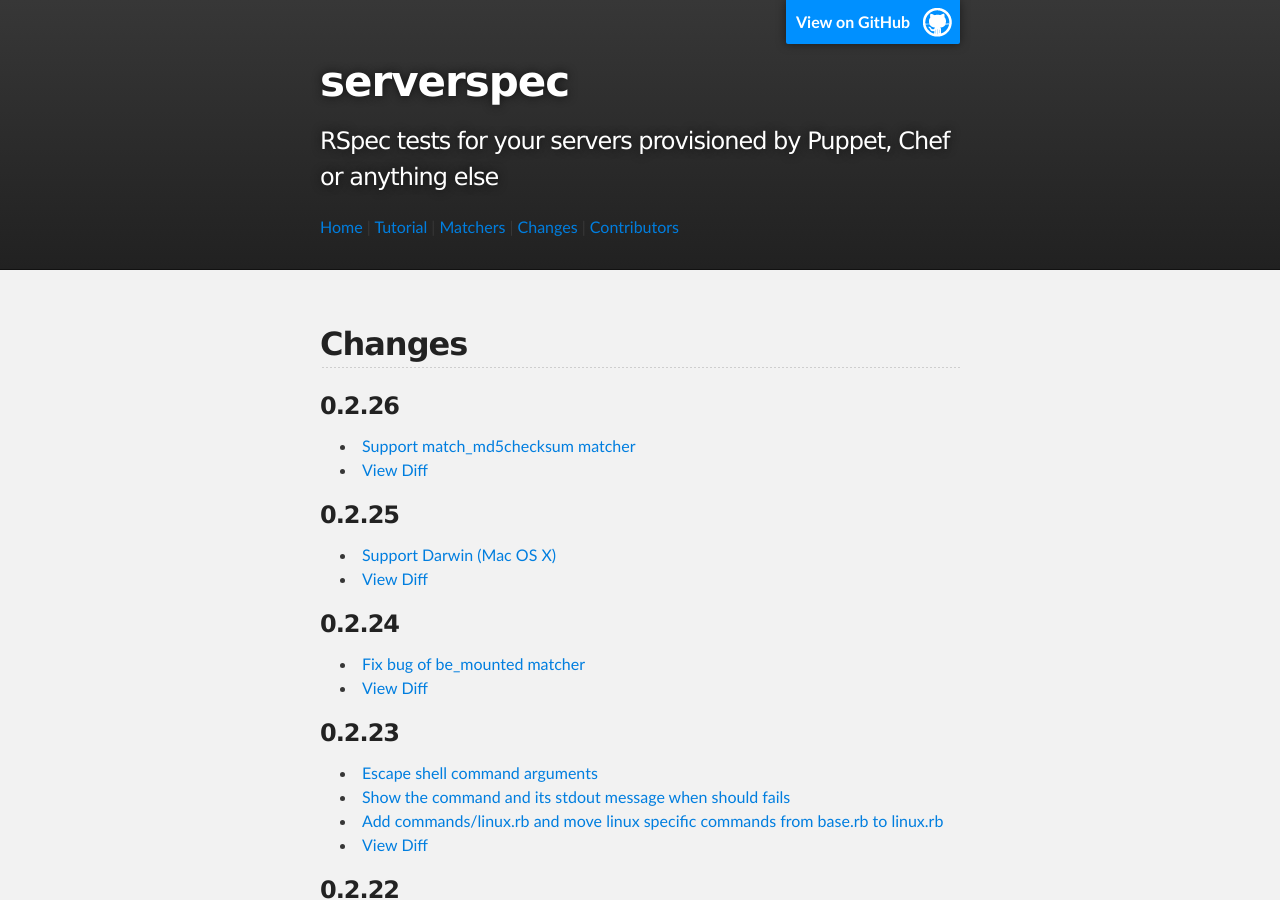
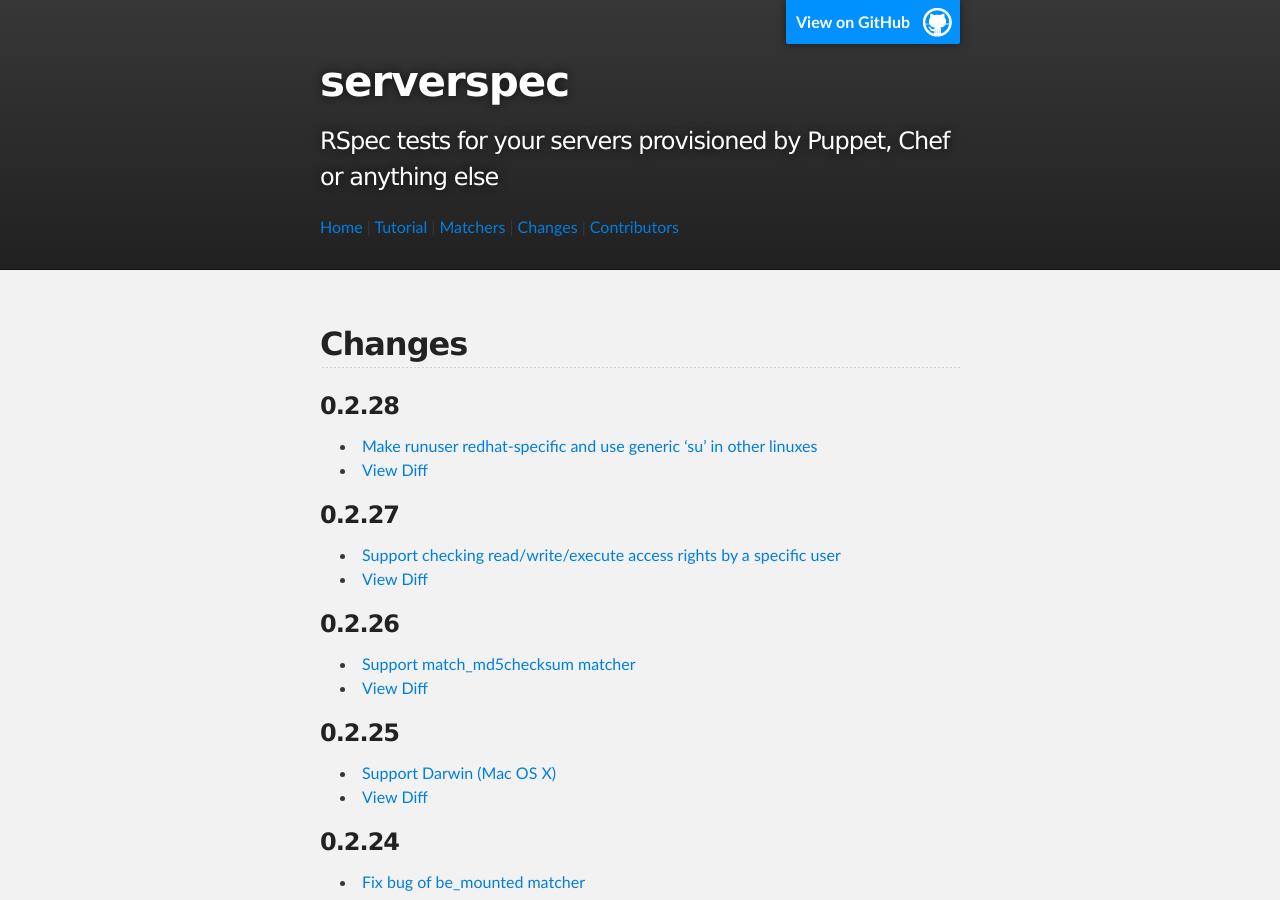
Before and after one commit to serverspec/serverspec.github.io, a Jekyll site: the page built from changes.md, in a window 1280 px wide and 900 px high. Built offline with Jekyll 4.4.1, drawn with Linux system fonts in a browser that asks for light colours; Markdown is read by kramdown in place of the engine named in the settings.

Commit message:
Add changes of v0.2.27 and v0.2.28

```diff
--- a/changes.md
+++ b/changes.md
@@ -4,6 +4,16 @@ title: changes
 ---
 
 ## Changes
+
+### 0.2.28
+
+ * [Make runuser redhat-specific and use generic 'su' in other linuxes](https://github.com/mizzy/serverspec/pull/100)
+ * [View Diff](https://github.com/mizzy/serverspec/compare/v0.2.27...v0.2.28)
+
+### 0.2.27
+
+ * [Support checking read/write/execute access rights by a specific user](https://github.com/mizzy/serverspec/pull/99)
+ * [View Diff](https://github.com/mizzy/serverspec/compare/v0.2.26...v0.2.27)
 
 ### 0.2.26
 
```
